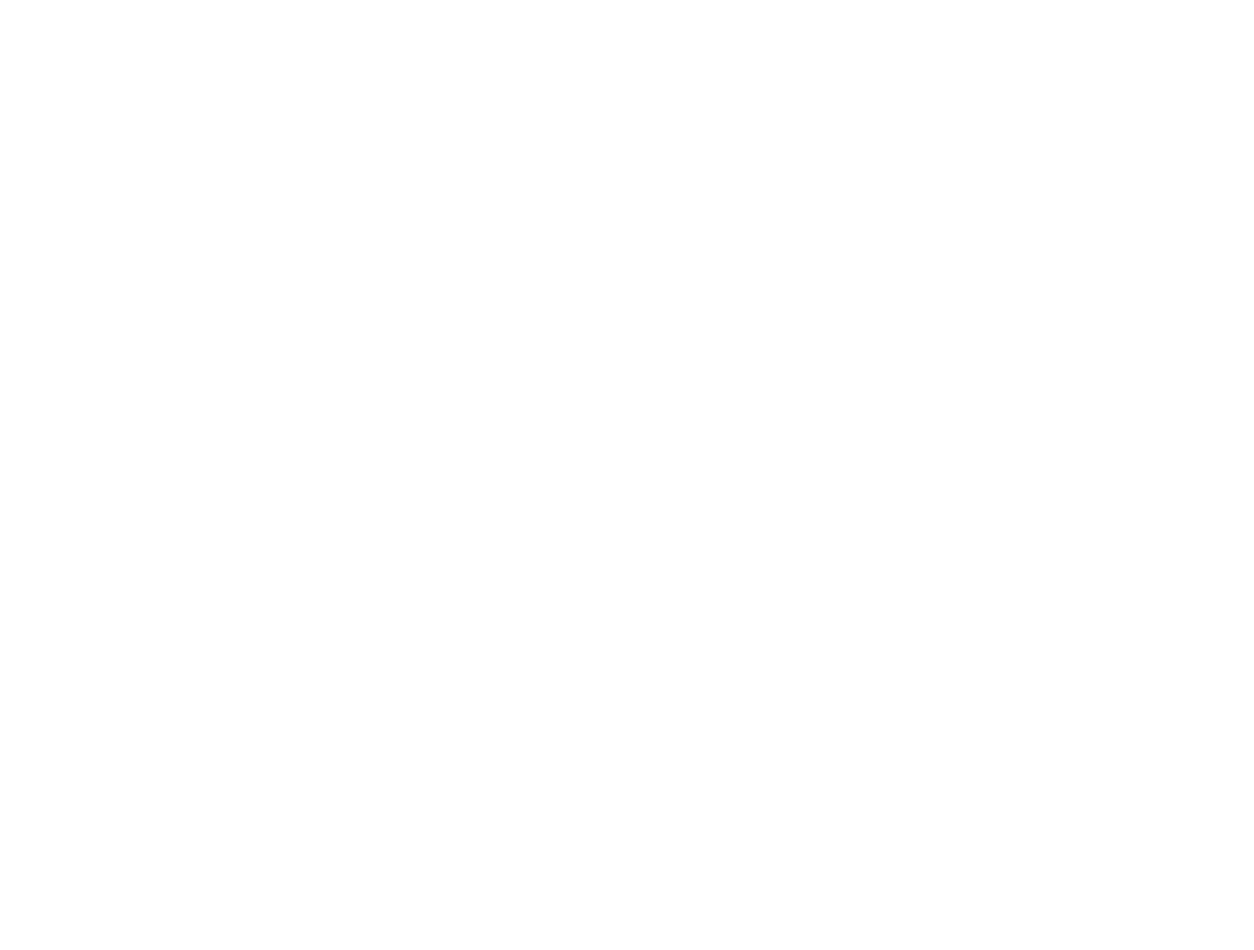
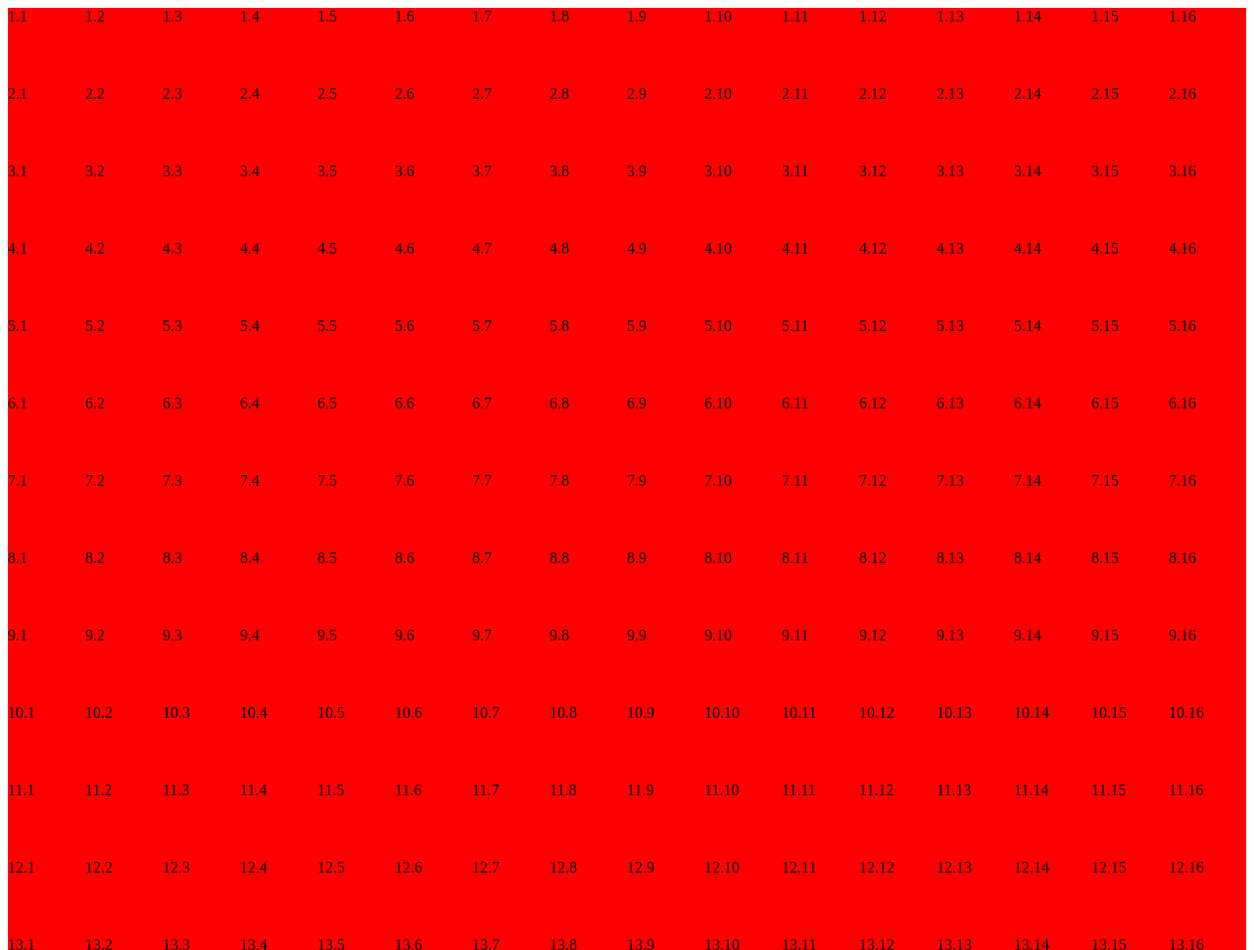
Before and after one commit to tmykkanen/TOP_etch, a website: page index.html in a window 1280 px wide. Shown: the top 970 px of the page at 98% size. Before the commit the page ends 800 px from the top, so only its background shows below. Drawn offline with Linux system fonts and the light colour scheme.

Commit message:
grid layout

```diff
--- a/index.html
+++ b/index.html
@@ -5,8 +5,9 @@
   <meta name="viewport" content="width=device-width, initial-scale=1.0">
   <title>Etch-A-Sketch</title>
   <script src="script.js" defer></script>
+  <link rel="stylesheet" href="style.css">
 </head>
 <body>
-
+  <div id="container" class="flex-container"></div>
 </body>
 </html>
--- a/script.js
+++ b/script.js
@@ -0,0 +1,24 @@
+// create 16x16 square divs
+let flexbox;
+let i;
+const container = document.getElementById('container');
+
+for (flexbox = 1; flexbox < 17; flexbox += 1) {
+  const box = document.createElement('div');
+  box.classList.add('outer-box');
+  for (i = 1; i < 17; i += 1) {
+    const div = document.createElement('div');
+    div.classList.add('inner-box');
+    div.textContent = `${flexbox}.${i}`;
+    box.appendChild(div);
+  }
+  container.appendChild(box);
+}
+
+// hover change
+container.addEventListener('mouseover', (e) => {
+  const target = e.target;
+  console.log(target);
+  target.classList.toggle('hover')
+
+});
--- /dev/null
+++ b/style.css
@@ -0,0 +1,20 @@
+.flex-container {
+  background: peachpuff;
+  display: flex;
+  flex-direction: column;
+}
+
+.outer-box {
+  background: blueviolet;
+  display: flex;
+}
+
+.inner-box {
+  background: red;
+  flex: 1;
+  aspect-ratio: 1 / 1;
+}
+
+.hover {
+  background: black;
+}
```
